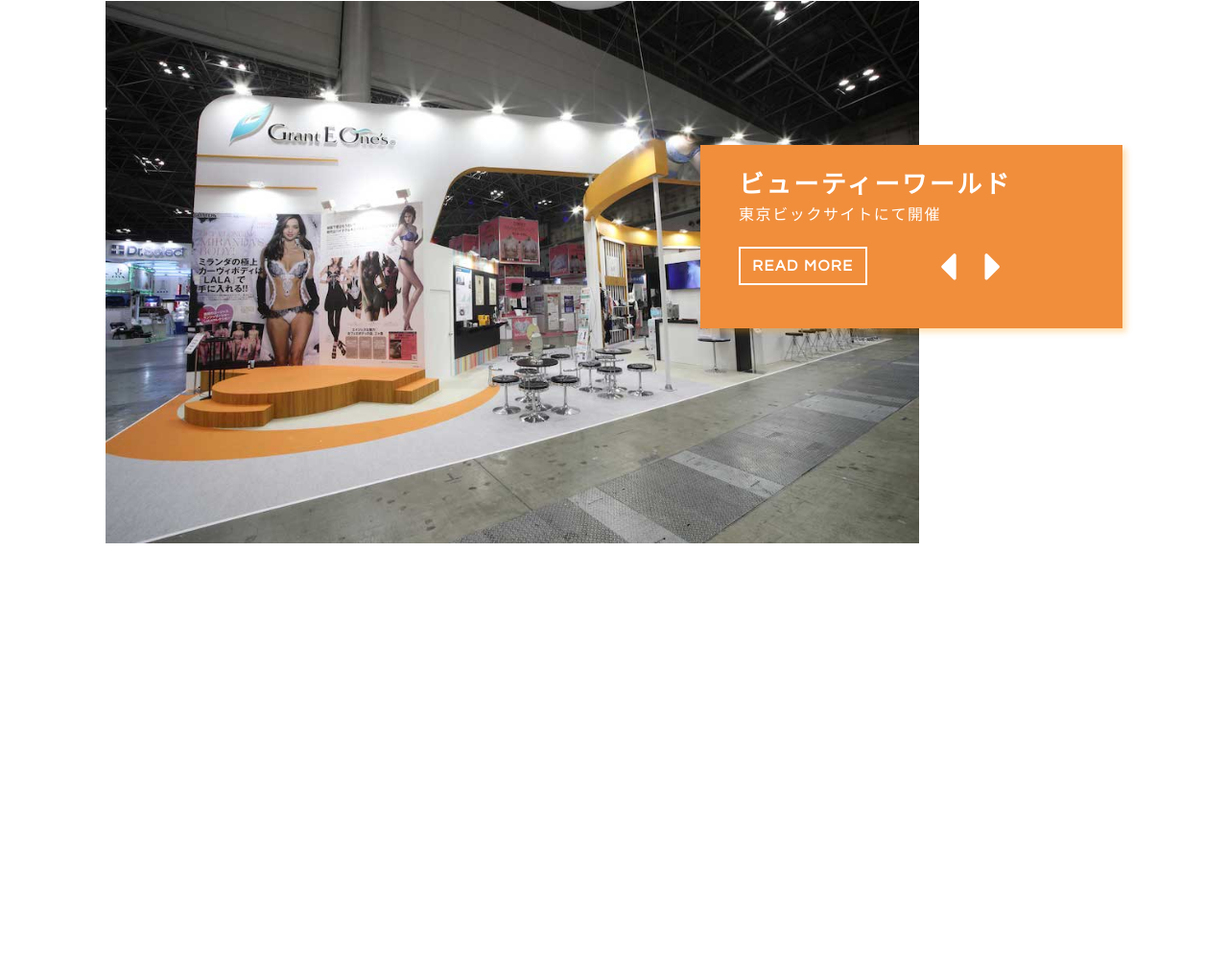
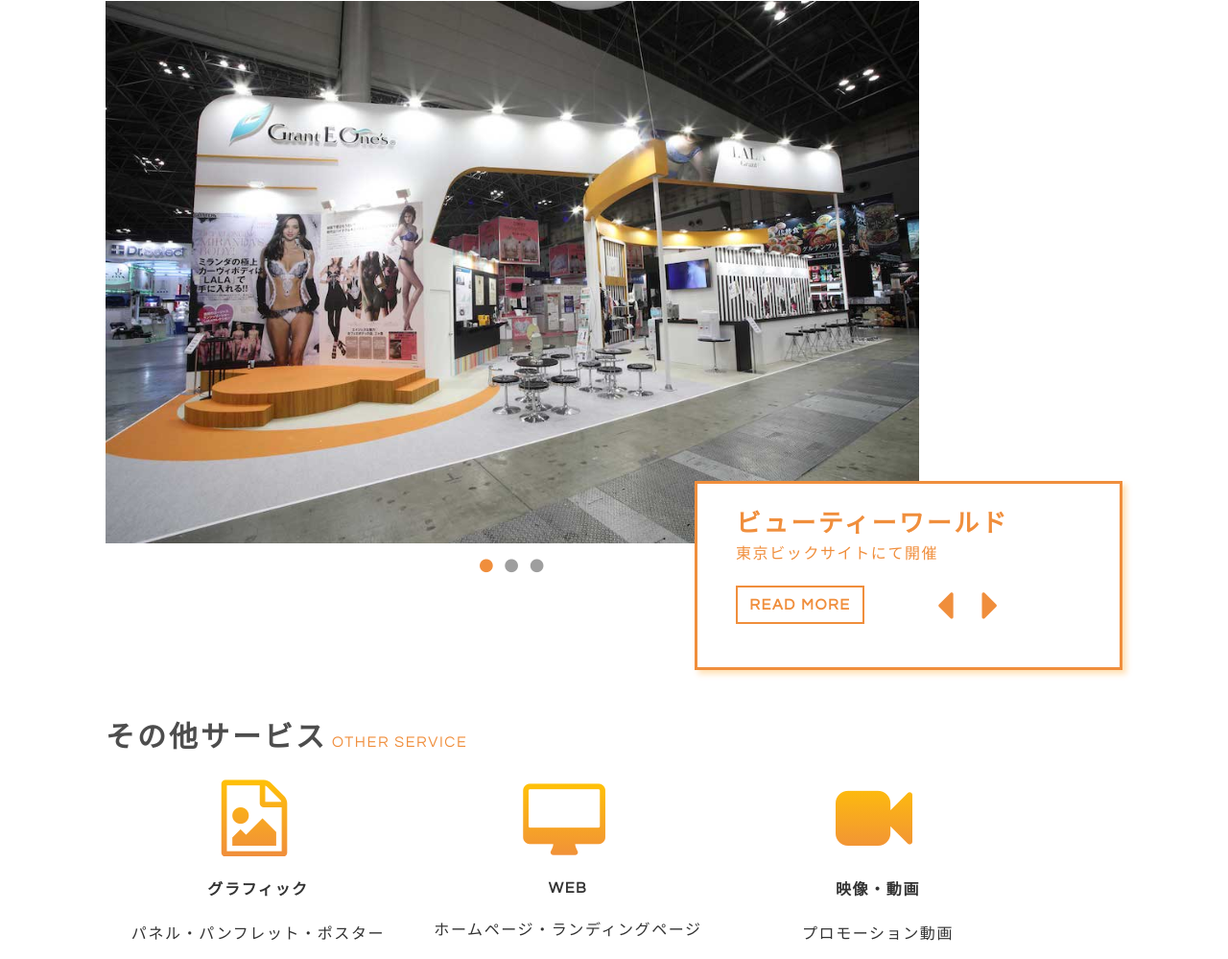
Before and after one commit to ianchen0419/pointline, a plain HTML site: page index.html in a window 1280 px wide. Shown: the part 1143-2142 px from the top of the page at 96% size. Before the commit the page ends 1709 px from the top, so only its background shows below. Drawn offline with Linux system fonts and the light colour scheme.

Commit message:
linear-gragient

```diff
--- a/base.js
+++ b/base.js
@@ -18,17 +18,20 @@ var slideData=[{
 }];
 
 var slideIndex=0;
+var dots=document.querySelectorAll('.dots-area i');
 
 function sliderMove(){
+	var activeDot=document.querySelector('.dots-area i.active');
+	activeDot.classList.remove('active');
+
 	var imgIndex=slideIndex+1;
 	sliderTitle.classList.add('hide1');
 	sliderLocation.classList.add('hide1');
 	sliderImage.classList.add('hide1');
 
 	sliderImage.src='inc/img/top/slide'+imgIndex+'.jpg';
-	sliderImage.alt='展示会'+imgIndex;
 	sliderTitle.textContent=slideData[slideIndex].title;
-	sliderLocation.textContent=slideData[slideIndex].location;
+	sliderLocation.textContent=slideData[slideIndex].location+'にて開催';
 
 	setTimeout(function(){
 		sliderTitle.classList.add('hide2');
@@ -40,6 +43,7 @@ function sliderMove(){
 		sliderTitle.className='';
 		sliderLocation.className='';
 		sliderImage.className='';
+		dots[slideIndex].classList.add('active');
 	},500);
 }
 
@@ -60,3 +64,8 @@ function goPrev(){
 	}
 	sliderMove();
 }
+
+function changeIndex(idx){
+	slideIndex=idx;
+	sliderMove();
+}
--- a/index.html
+++ b/index.html
@@ -82,7 +82,7 @@
 				<div class="subtitle">EXHIBITION</div>
 			</div>
 			<div class="slider-area">
-				<img id="sliderImage" src="inc/img/top/slide1.jpg" alt="展示会1" width="80%" />
+				<img id="sliderImage" src="inc/img/top/slide1.jpg" alt="展示会" width="80%" />
 				<div class="slider-text">
 					<h4 id="sliderTitle">ビューティーワールド</h4>
 					<span id="sliderLocation">東京ビックサイトにて開催</span>
@@ -94,6 +94,32 @@
 						</div>
 					</div>
 				</div>
+				<div class="dots-area">
+					<i class="fa fa-circle active" onclick="changeIndex(0)"></i>
+					<i class="fa fa-circle" onclick="changeIndex(1)"></i>
+					<i class="fa fa-circle" onclick="changeIndex(2)"></i>
+				</div>
+			</div>
+			<div class="service-title">
+				<h2>その他サービス</h2>
+				<div class="subtitle">OTHER SERVICE</div>
+			</div>
+			<div class="service-area">
+				<div class="service-item">
+					<i class="fa fa-file-image-o fa-5x fa-fw"></i>
+					<h4>グラフィック</h4>
+					<p>パネル・パンフレット・ポスター</p>
+				</div>
+				<div class="service-item">
+					<i class="fa fa-desktop fa-5x fa-fw"></i>
+					<h4>WEB</h4>
+					<p>ホームページ・ランディングページ</p>
+				</div>
+				<div class="service-item">
+					<i class="fa fa-video-camera fa-5x fa-fw"></i>
+					<h4>映像・動画</h4>
+					<p>プロモーション動画</p>
+				</div>
 			</div>
 		</div>
 	</main>
--- a/style.css
+++ b/style.css
@@ -195,13 +195,14 @@ body {
 
 .slider-area {
 	position: relative;
+	margin-bottom: 120px;
 }
 
 .slider-text {
 	position: absolute;
-    background: #F08E3C;
-    color: #fff;
-    top: 150px;
+    border: 3px solid #F08E3C;
+    background: #fff;
+    bottom: -100px;
     right: 0;
     padding: 20px 40px;
     width: 360px;
@@ -209,7 +210,7 @@ body {
 }
 
 .slider-text h4 {
-	color: #fff;
+	color: #F08E3C;
     font-size: 26px;
     margin: 0;
     height: 39px;
@@ -217,6 +218,7 @@ body {
 }
 
 .slider-text span {
+	color: #F08E3C;
 	transition-duration: 0.3s;
 	display: block;
 }
@@ -237,10 +239,10 @@ body {
 
 .slider-control .fa {
 	margin: 0 10px;
-	color: #fff;
+	color: #F08E3C;
 	vertical-align: middle;
 	cursor: pointer;
-	transition-duration: 0.1s;
+	transition-duration: 0.3s;
 }
 
 .slider-control .fa:hover {
@@ -248,9 +250,9 @@ body {
 }
 
 .slider-footer .slider-button {
-	background: #F08E3C;
-    border: 2px solid #fff;
-    color: #fff;
+	background: #fff;
+    border: 2px solid #F08E3C;
+    color: #F08E3C;
     font-weight: bold;
     padding: 10px 0;
     width: 130px;
@@ -267,10 +269,40 @@ body {
 	transform: translateX(5%);
 }
 
+.dots-area {
+	text-align: center;
+    width: 80%;
+    display: inline-block;
+    margin-top: 15px;
+}
+
+.dots-area i {
+	margin: 0 3px;
+	color: #9E9E9E;
+	cursor: pointer;
+	transition-duration: 0.3s;
+}
+
+.dots-area i.active {
+	color: #F08E3C;
+}
+
 .mar_top0 {
 	margin-top: 0;
 }
 
+.service-area .service-item {
+	width: 30%;
+	display: inline-block;
+	vertical-align: middle;
+	text-align: center;
+}
+
+.service-item .fa {
+	background: -webkit-linear-gradient(top,#FFC107 0,#F08E3C 100%);
+    -webkit-background-clip: text;
+    -webkit-text-fill-color: transparent;
+}
 
 @-webkit-keyframes show {
 	0% {
```
